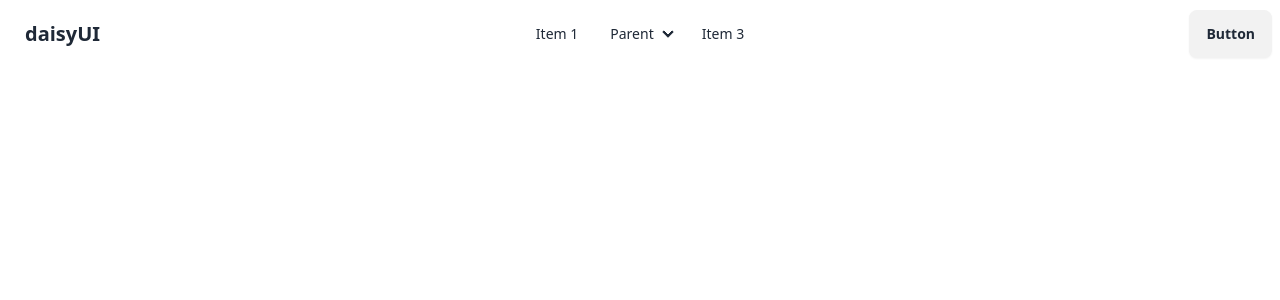
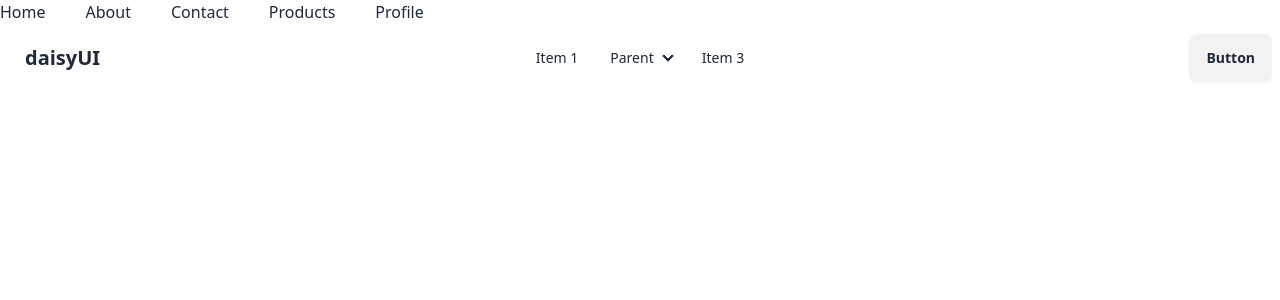
Before and after one commit to shahinexy/PH-Price-Options-R.P, a React (Vite) app: page /profile in a window 1280 px wide. Shown: the top 300 px of the page. Built offline with nearby package versions, Linux system fonts and the light colour scheme.

Commit message:
prop types validation

```diff
--- a/package.json
+++ b/package.json
@@ -10,6 +10,7 @@
     "preview": "vite preview"
   },
   "dependencies": {
+    "prop-types": "^15.8.1",
     "react": "^18.2.0",
     "react-dom": "^18.2.0"
   },
--- a/src/App.jsx
+++ b/src/App.jsx
@@ -1,10 +1,12 @@
 import DaisyNav from "./component/DaisyNav/DaisyNav"
+import NavBar from "./component/NavBar/NavBar"
 
 
 function App() {
 
   return (
     <>
+      <NavBar></NavBar>
       <DaisyNav></DaisyNav>
     </>
   )
--- /dev/null
+++ b/src/component/Link/Link.jsx
@@ -0,0 +1,17 @@
+import PropTypes from 'prop-types'
+
+const Link = ({ route }) => {
+  return (
+    <div>
+      <li>
+        <a href={route.path}>{route.name}</a>
+      </li>
+    </div>
+  );
+};
+
+Link.propTypes = {
+    route: PropTypes.object.isRequired
+}
+
+export default Link;
--- /dev/null
+++ b/src/component/NavBar/NavBar.jsx
@@ -0,0 +1,23 @@
+import Link from "../Link/Link";
+
+const NavBar = () => {
+  const routes = [
+    { id: 1, path: "/", name: "Home" },
+    { id: 2, path: "/about", name: "About" },
+    { id: 3, path: "/contact", name: "Contact" },
+    { id: 4, path: "/products", name: "Products" },
+    { id: 5, path: "/profile", name: "Profile" },
+  ];
+
+  return (
+    <div>
+      <ul className="md:flex gap-10">
+        {routes.map((route) => (
+            <Link key={route.id} route={route}></Link>
+        ))}
+      </ul>
+    </div>
+  );
+};
+
+export default NavBar;
```
Also changed, not shown: 1 other file (tests, documents, lock files or other folders).
